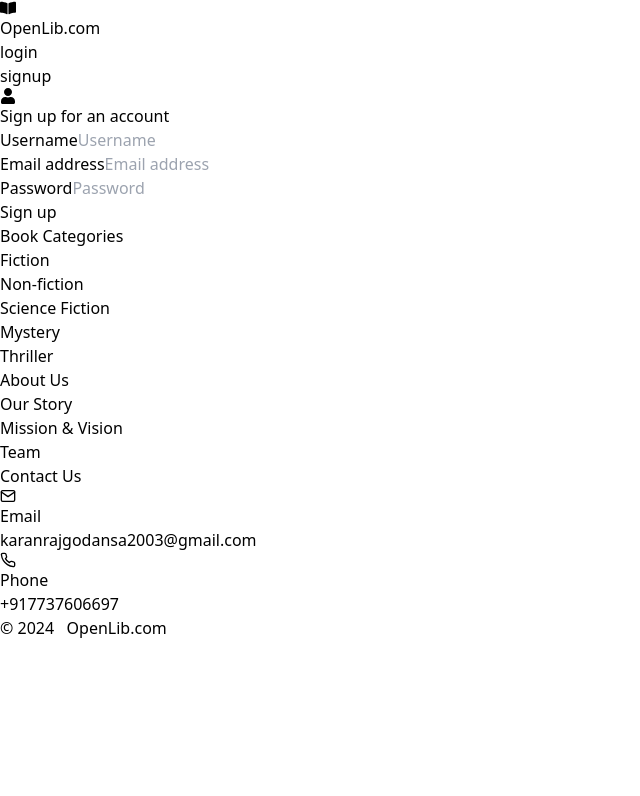
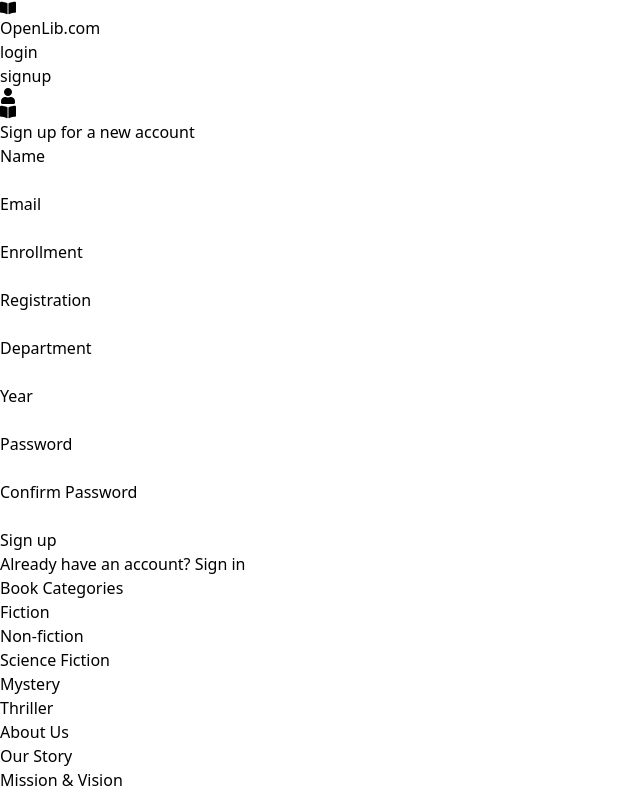
Before and after one commit to ANANDSYADAV/Library-Management-System, a React (Vite) app in the folder Client/: page /signup in a window 1280 px wide. Shown: the top 796 px of the page, without its empty margins (0-640 px from the left). Built offline with nearby package versions, Linux system fonts and the light colour scheme.

Commit message:
pull request

```diff
--- a/Client/src/pages/BookDetail.jsx
+++ b/Client/src/pages/BookDetail.jsx
@@ -60,7 +60,7 @@
                     </div>
                     <div className='flex flex-col gap-1 items-center'>
                         <IoLanguage />
-                        <div className='text-xl'>{bookDetails.language}</div>
+                        <div className='text-xl'>English</div>
                     </div>
                     <div className='flex flex-col gap-1 items-center'>
                         <BiSolidCategoryAlt />
--- a/Client/src/pages/Login.jsx
+++ b/Client/src/pages/Login.jsx
@@ -1,64 +1,90 @@
-import React, { useState } from 'react';
+import { useState } from 'react';
+import { FaBookOpen } from 'react-icons/fa';
 
-function LoginForm() {
+export default function Login() {
   const [email, setEmail] = useState('');
   const [password, setPassword] = useState('');
 
   const handleSubmit = (e) => {
     e.preventDefault();
+    // Perform form submission logic here, such as sending data to a server
     console.log('Email:', email);
     console.log('Password:', password);
   };
 
   return (
-        <div className="min-h-screen flex items-center justify-center bg-gray-50 py-12 px-4 sm:px-6 lg:px-8">
-            <div className="max-w-md w-full space-y-8">
+    <>
+      <div className="flex min-h-full flex-1 flex-col justify-center px-6 py-12 lg:px-8">
+        <div className="sm:mx-auto sm:w-full sm:max-w-sm flex flex-col items-center">
+          <FaBookOpen className="text-3xl" />
+          <h2 className="mt-10 text-center text-2xl font-bold leading-9 tracking-tight text-gray-900">
+            Sign in to your account
+          </h2>
+        </div>
+
+        <div className="mt-10 sm:mx-auto sm:w-full sm:max-w-sm">
+          <form className="space-y-6" onSubmit={handleSubmit}>
             <div>
-                    <h2 className="mt-6 text-center text-3xl font-extrabold text-gray-900">Sign in to your account</h2>
-                </div>
-                <form className="mt-8 space-y-6" onSubmit={handleSubmit}>
-                    <div className="rounded-md shadow-sm -space-y-px">
-                        <div>
-                            <label htmlFor="email" className="sr-only">Email address</label>
+              <label htmlFor="email" className="block text-sm font-medium leading-6 text-gray-900">
+                Email address
+              </label>
+              <div className="mt-2">
                 <input
                   id="email"
                   name="email"
                   type="email"
                   autoComplete="email"
                   required
-                                className="appearance-none rounded-none relative block w-full px-3 py-2 border border-gray-300 placeholder-gray-500 text-gray-900 rounded-t-md focus:outline-none focus:ring-indigo-500 focus:border-indigo-500 focus:z-10 sm:text-sm"
-                                placeholder="Email address"
                   value={email}
                   onChange={(e) => setEmail(e.target.value)}
+                  className="block w-full rounded-md border-0 py-1.5 text-gray-900 shadow-sm ring-1 ring-inset ring-gray-300 placeholder:text-gray-400 focus:ring-2 focus:ring-inset focus:ring-indigo-600 sm:text-sm sm:leading-6"
                 />
               </div>
+            </div>
+
             <div>
-                            <label htmlFor="password" className="sr-only">Password</label>
+              <div className="flex items-center justify-between">
+                <label htmlFor="password" className="block text-sm font-medium leading-6 text-gray-900">
+                  Password
+                </label>
+                <div className="text-sm">
+                  <a href="#" className="font-semibold text-indigo-600 hover:text-indigo-500">
+                    Forgot password?
+                  </a>
+                </div>
+              </div>
+              <div className="mt-2">
                 <input
                   id="password"
                   name="password"
                   type="password"
                   autoComplete="current-password"
                   required
-                                className="appearance-none rounded-none relative block w-full px-3 py-2 border border-gray-300 placeholder-gray-500 text-gray-900 rounded-b-md focus:outline-none focus:ring-indigo-500 focus:border-indigo-500 focus:z-10 sm:text-sm"
-                                placeholder="Password"
                   value={password}
                   onChange={(e) => setPassword(e.target.value)}
+                  className="block w-full rounded-md border-0 py-1.5 text-gray-900 shadow-sm ring-1 ring-inset ring-gray-300 placeholder:text-gray-400 focus:ring-2 focus:ring-inset focus:ring-indigo-600 sm:text-sm sm:leading-6"
                 />
               </div>
             </div>
+
             <div>
               <button
                 type="submit"
-                            className="group relative w-full flex justify-center py-2 px-4 border border-transparent text-sm font-medium rounded-md text-white bg-indigo-600 hover:bg-indigo-700 focus:outline-none focus:ring-2 focus:ring-offset-2 focus:ring-indigo-500"
+                className="flex w-full justify-center rounded-md bg-indigo-600 px-3 py-1.5 text-sm font-semibold leading-6 text-white shadow-sm hover:bg-indigo-500 focus-visible:outline focus-visible:outline-2 focus-visible:outline-offset-2 focus-visible:outline-indigo-600"
               >
                 Sign in
               </button>
             </div>
           </form>
+
+          <p className="mt-10 text-center text-sm text-gray-500">
+            Don't have an account?{' '}
+            <a href="#" className="font-semibold leading-6 text-indigo-600 hover:text-indigo-500">
+              Sign up
+            </a>
+          </p>
         </div>
       </div>
+    </>
   );
 }
-
-export default LoginForm;
--- a/Client/src/pages/Signup.jsx
+++ b/Client/src/pages/Signup.jsx
@@ -1,80 +1,203 @@
-import React, { useState } from 'react';
+import { useState } from 'react';
+import { FaBookOpen } from 'react-icons/fa';
 
-function SignupForm() {
-    const [username, setUsername] = useState('');
+export default function SignUp() {
+  const [name, setName] = useState('');
   const [email, setEmail] = useState('');
+  const [enrollment, setEnrollment] = useState('');
+  const [registration, setRegistration] = useState('');
+  const [department, setDepartment] = useState('');
+  const [year, setYear] = useState('');
   const [password, setPassword] = useState('');
+  const [confirmPassword, setConfirmPassword] = useState('');
 
   const handleSubmit = (e) => {
     e.preventDefault();
-        console.log('Username:', username);
+    // Perform form submission logic here, such as sending data to a server
+    console.log('Name:', name);
     console.log('Email:', email);
+    console.log('Enrollment:', enrollment);
+    console.log('Registration:', registration);
+    console.log('Department:', department);
+    console.log('Year:', year);
     console.log('Password:', password);
+    console.log('Confirm Password:', confirmPassword);
   };
 
   return (
-        <div className="min-h-screen flex items-center justify-center bg-gray-50 py-12 px-4 sm:px-6 lg:px-8">
-            <div className="max-w-md w-full space-y-8">
+    <>
+      <div className="flex min-h-full flex-1 flex-col justify-center px-6 py-12 lg:px-8">
+        <div className="sm:mx-auto sm:w-full sm:max-w-sm flex flex-col items-center">
+          <FaBookOpen className="text-3xl" />
+          <h2 className="mt-10 text-center text-2xl font-bold leading-9 tracking-tight text-gray-900">
+            Sign up for a new account
+          </h2>
+        </div>
+
+        <div className="mt-10 sm:mx-auto sm:w-full sm:max-w-sm">
+          <form className="space-y-6" onSubmit={handleSubmit}>
             <div>
-                    <h2 className="mt-6 text-center text-3xl font-extrabold text-gray-900">Sign up for an account</h2>
-                </div>
-                <form className="mt-8 space-y-6" onSubmit={handleSubmit}>
-                    <div className="rounded-md shadow-sm -space-y-px">
-                        <div>
-                            <label htmlFor="username" className="sr-only">Username</label>
+              <label htmlFor="name" className="block text-sm font-medium leading-6 text-gray-900">
+                Name
+              </label>
+              <div className="mt-2">
                 <input
-                                id="username"
-                                name="username"
+                  id="name"
+                  name="name"
                   type="text"
-                                autoComplete="username"
+                  autoComplete="name"
                   required
-                                className="appearance-none rounded-none relative block w-full px-3 py-2 border border-gray-300 placeholder-gray-500 text-gray-900 rounded-t-md focus:outline-none focus:ring-indigo-500 focus:border-indigo-500 focus:z-10 sm:text-sm"
-                                placeholder="Username"
-                                value={username}
-                                onChange={(e) => setUsername(e.target.value)}
+                  value={name}
+                  onChange={(e) => setName(e.target.value)}
+                  className="block w-full rounded-md border-0 py-1.5 text-gray-900 shadow-sm ring-1 ring-inset ring-gray-300 placeholder:text-gray-400 focus:ring-2 focus:ring-inset focus:ring-indigo-600 sm:text-sm sm:leading-6"
                 />
               </div>
+            </div>
+
             <div>
-                            <label htmlFor="email" className="sr-only">Email address</label>
+              <label htmlFor="email" className="block text-sm font-medium leading-6 text-gray-900">
+                Email
+              </label>
+              <div className="mt-2">
                 <input
                   id="email"
                   name="email"
                   type="email"
                   autoComplete="email"
                   required
-                                className="appearance-none rounded-none relative block w-full px-3 py-2 border border-gray-300 placeholder-gray-500 text-gray-900 focus:outline-none focus:ring-indigo-500 focus:border-indigo-500 focus:z-10 sm:text-sm"
-                                placeholder="Email address"
                   value={email}
                   onChange={(e) => setEmail(e.target.value)}
+                  className="block w-full rounded-md border-0 py-1.5 text-gray-900 shadow-sm ring-1 ring-inset ring-gray-300 placeholder:text-gray-400 focus:ring-2 focus:ring-inset focus:ring-indigo-600 sm:text-sm sm:leading-6"
                 />
               </div>
+            </div>
+
             <div>
-                            <label htmlFor="password" className="sr-only">Password</label>
+              <label htmlFor="enrollment" className="block text-sm font-medium leading-6 text-gray-900">
+                Enrollment
+              </label>
+              <div className="mt-2">
+                <input
+                  id="enrollment"
+                  name="enrollment"
+                  type="text"
+                  autoComplete="enrollment"
+                  required
+                  value={enrollment}
+                  onChange={(e) => setEnrollment(e.target.value)}
+                  className="block w-full rounded-md border-0 py-1.5 text-gray-900 shadow-sm ring-1 ring-inset ring-gray-300 placeholder:text-gray-400 focus:ring-2 focus:ring-inset focus:ring-indigo-600 sm:text-sm sm:leading-6"
+                />
+              </div>
+            </div>
+
+            <div>
+              <label htmlFor="registration" className="block text-sm font-medium leading-6 text-gray-900">
+                Registration
+              </label>
+              <div className="mt-2">
+                <input
+                  id="registration"
+                  name="registration"
+                  type="text"
+                  autoComplete="registration"
+                  required
+                  value={registration}
+                  onChange={(e) => setRegistration(e.target.value)}
+                  className="block w-full rounded-md border-0 py-1.5 text-gray-900 shadow-sm ring-1 ring-inset ring-gray-300 placeholder:text-gray-400 focus:ring-2 focus:ring-inset focus:ring-indigo-600 sm:text-sm sm:leading-6"
+                />
+              </div>
+            </div>
+
+            <div>
+              <label htmlFor="department" className="block text-sm font-medium leading-6 text-gray-900">
+                Department
+              </label>
+              <div className="mt-2">
+                <input
+                  id="department"
+                  name="department"
+                  type="text"
+                  autoComplete="department"
+                  required
+                  value={department}
+                  onChange={(e) => setDepartment(e.target.value)}
+                  className="block w-full rounded-md border-0 py-1.5 text-gray-900 shadow-sm ring-1 ring-inset ring-gray-300 placeholder:text-gray-400 focus:ring-2 focus:ring-inset focus:ring-indigo-600 sm:text-sm sm:leading-6"
+                />
+              </div>
+            </div>
+
+            <div>
+              <label htmlFor="year" className="block text-sm font-medium leading-6 text-gray-900">
+                Year
+              </label>
+              <div className="mt-2">
+                <input
+                  id="year"
+                  name="year"
+                  type="text"
+                  autoComplete="year"
+                  required
+                  value={year}
+                  onChange={(e) => setYear(e.target.value)}
+                  className="block w-full rounded-md border-0 py-1.5 text-gray-900 shadow-sm ring-1 ring-inset ring-gray-300 placeholder:text-gray-400 focus:ring-2 focus:ring-inset focus:ring-indigo-600 sm:text-sm sm:leading-6"
+                />
+              </div>
+            </div>
+
+            <div>
+              <label htmlFor="password" className="block text-sm font-medium leading-6 text-gray-900">
+                Password
+              </label>
+              <div className="mt-2">
                 <input
                   id="password"
                   name="password"
                   type="password"
                   autoComplete="new-password"
                   required
-                                className="appearance-none rounded-none relative block w-full px-3 py-2 border border-gray-300 placeholder-gray-500 text-gray-900 rounded-b-md focus:outline-none focus:ring-indigo-500 focus:border-indigo-500 focus:z-10 sm:text-sm"
-                                placeholder="Password"
                   value={password}
                   onChange={(e) => setPassword(e.target.value)}
+                  className="block w-full rounded-md border-0 py-1.5 text-gray-900 shadow-sm ring-1 ring-inset ring-gray-300 placeholder:text-gray-400 focus:ring-2 focus:ring-inset focus:ring-indigo-600 sm:text-sm sm:leading-6"
                 />
               </div>
             </div>
+
+            <div>
+              <label htmlFor="confirmPassword" className="block text-sm font-medium leading-6 text-gray-900">
+                Confirm Password
+              </label>
+              <div className="mt-2">
+                <input
+                  id="confirmPassword"
+                  name="confirmPassword"
+                  type="password"
+                  autoComplete="new-password"
+                  required
+                  value={confirmPassword}
+                  onChange={(e) => setConfirmPassword(e.target.value)}
+                  className="block w-full rounded-md border-0 py-1.5 text-gray-900 shadow-sm ring-1 ring-inset ring-gray-300 placeholder:text-gray-400 focus:ring-2 focus:ring-inset focus:ring-indigo-600 sm:text-sm sm:leading-6"
+                />
+              </div>
+            </div>
+
             <div>
               <button
                 type="submit"
-                            className="group relative w-full flex justify-center py-2 px-4 border border-transparent text-sm font-medium rounded-md text-white bg-indigo-600 hover:bg-indigo-700 focus:outline-none focus:ring-2 focus:ring-offset-2 focus:ring-indigo-500"
+                className="flex w-full justify-center rounded-md bg-indigo-600 px-3 py-1.5 text-sm font-semibold leading-6 text-white shadow-sm hover:bg-indigo-500 focus-visible:outline focus-visible:outline-2 focus-visible:outline-offset-2 focus-visible:outline-indigo-600"
               >
                 Sign up
               </button>
             </div>
           </form>
+
+          <p className="mt-10 text-center text-sm text-gray-500">
+            Already have an account?{' '}
+            <a href="#" className="font-semibold leading-6 text-indigo-600 hover:text-indigo-500">
+              Sign in
+            </a>
+          </p>
         </div>
       </div>
+    </>
   );
 }
-
-export default SignupForm;
```
Lines whose indentation alone changed are shown as unchanged.
